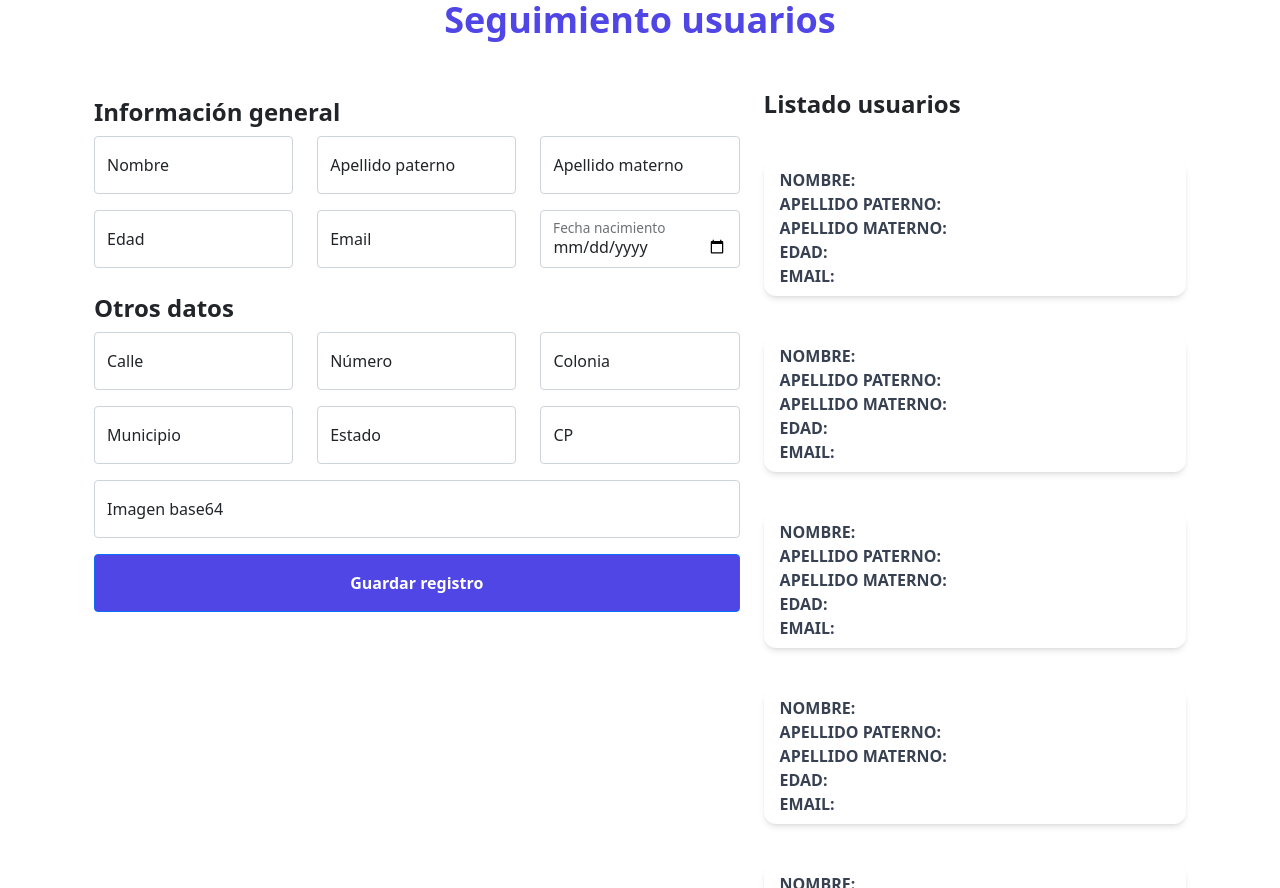
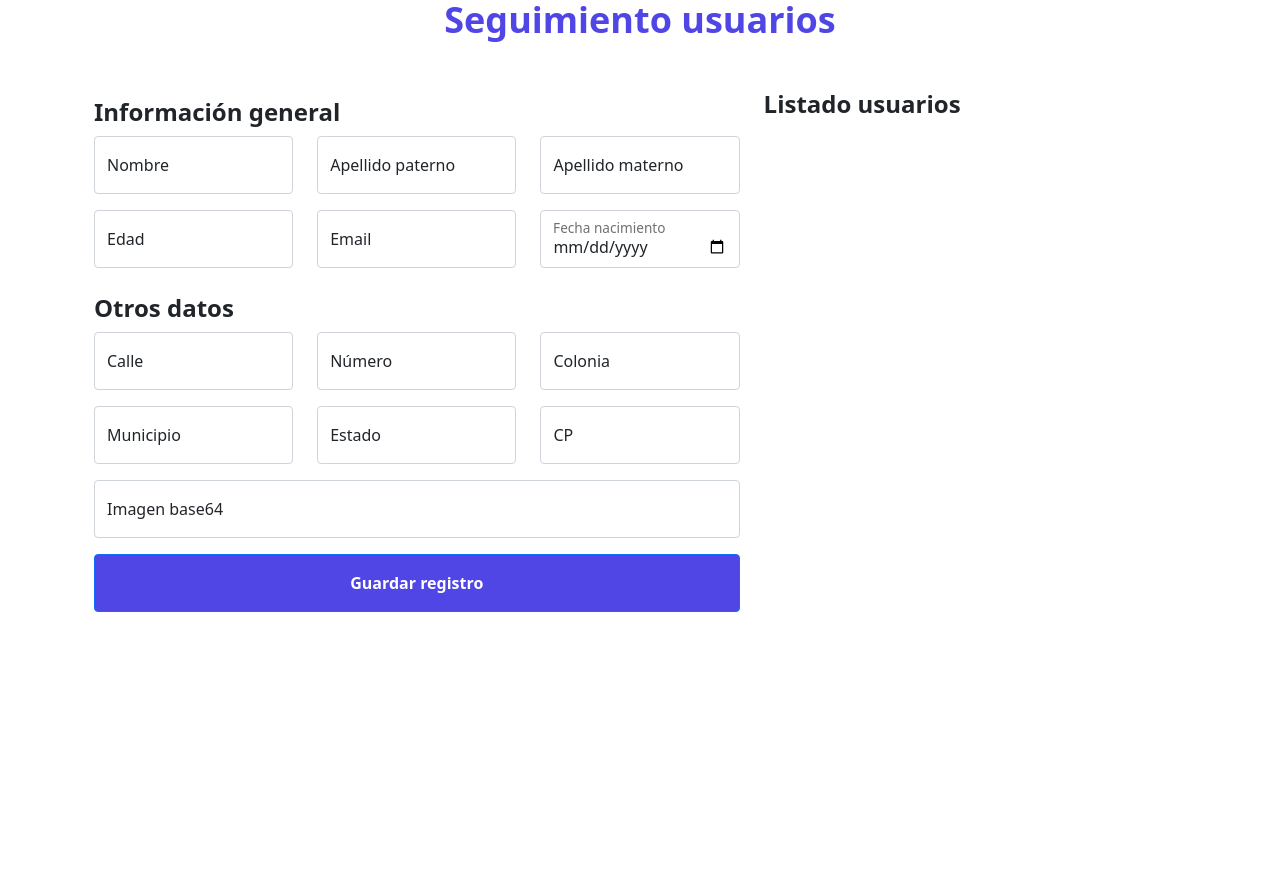
Before and after one commit to Is44C817/dicio, a React (Vite) app in the folder prueba-tecnica/: page / in a window 1280 px wide. Built offline with nearby package versions, Linux system fonts and the light colour scheme.

Commit message:
iterando array de usuarios

```diff
--- a/prueba-tecnica/src/App.jsx
+++ b/prueba-tecnica/src/App.jsx
@@ -19,7 +19,9 @@ function App() {
           usuarios={usuarios}
           setUsuarios={setUsuarios}
         />
-        <ListadoUsuarios />
+        <ListadoUsuarios
+          usuarios={usuarios}
+        />
       </div>
 
     </Container>
--- a/prueba-tecnica/src/components/ListadoUsuarios.jsx
+++ b/prueba-tecnica/src/components/ListadoUsuarios.jsx
@@ -2,7 +2,8 @@ import 'bootstrap/dist/css/bootstrap.min.css';
 import {Container, Row, Col } from 'react-bootstrap'
 import Usuario from './Usuario';
 
-const ListadoUsuarios = () => {
+const ListadoUsuarios = ({usuarios}) => {
+    console.log('desde listadoUsuarios',usuarios)
     return(
         <>
         <div className='md:w-1/2 lg:w-2/5 h-screen overflow-y-scroll'>
@@ -13,14 +14,16 @@ const ListadoUsuarios = () => {
                 </Col>
             </Row>
             <Row>
-                <Col >
-                    <Usuario />
-                    <Usuario />
-                    <Usuario />
-                    <Usuario />
-                    <Usuario />
-                    <Usuario />
-                    <Usuario />
+                <Col>
+                {
+                    usuarios.map( usuario => (
+                        <Usuario
+                        usuario={usuario}
+                        />
+                    ))
+                }
+
+
                 </Col>
             </Row>
             </Container>
```
